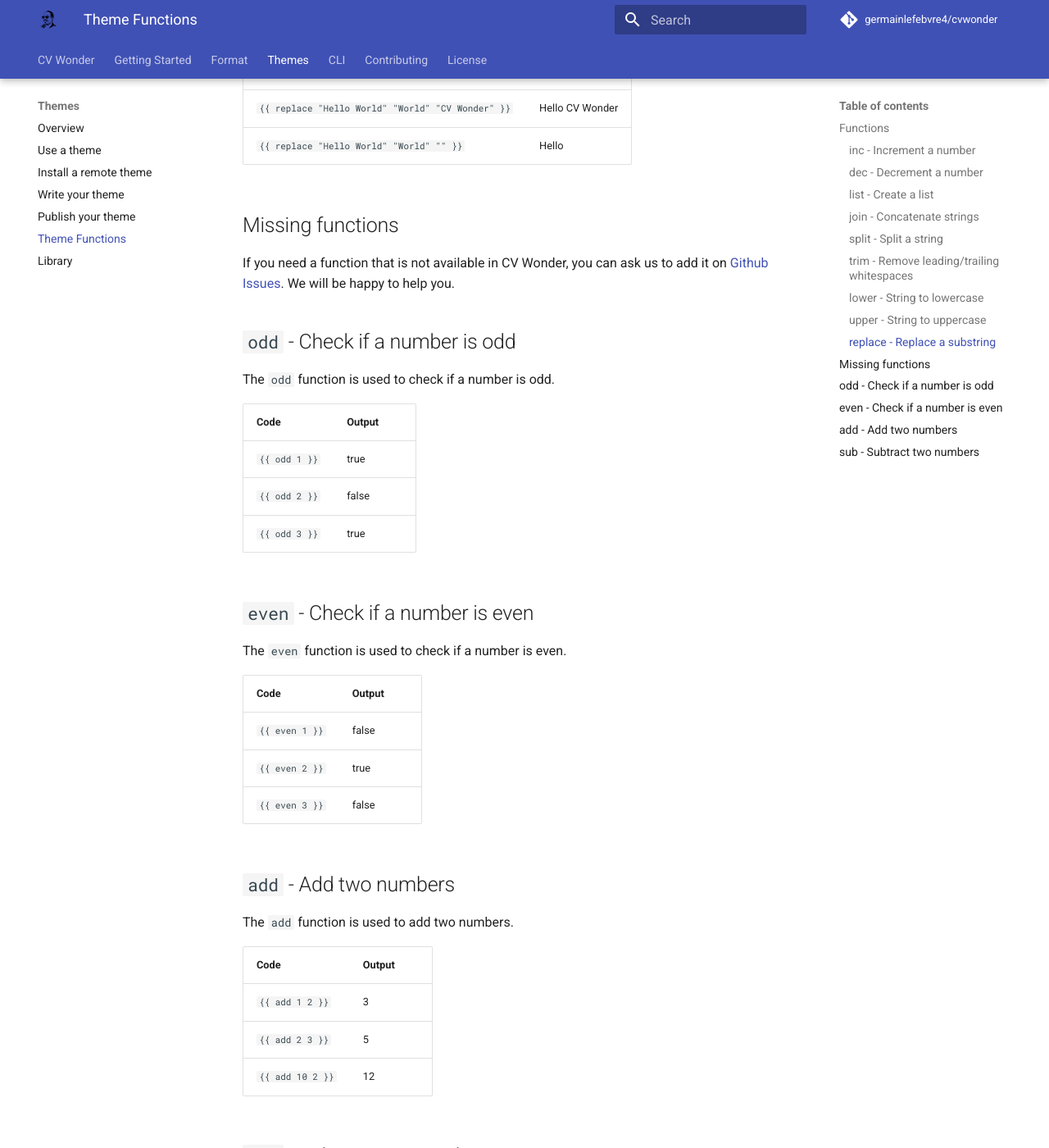
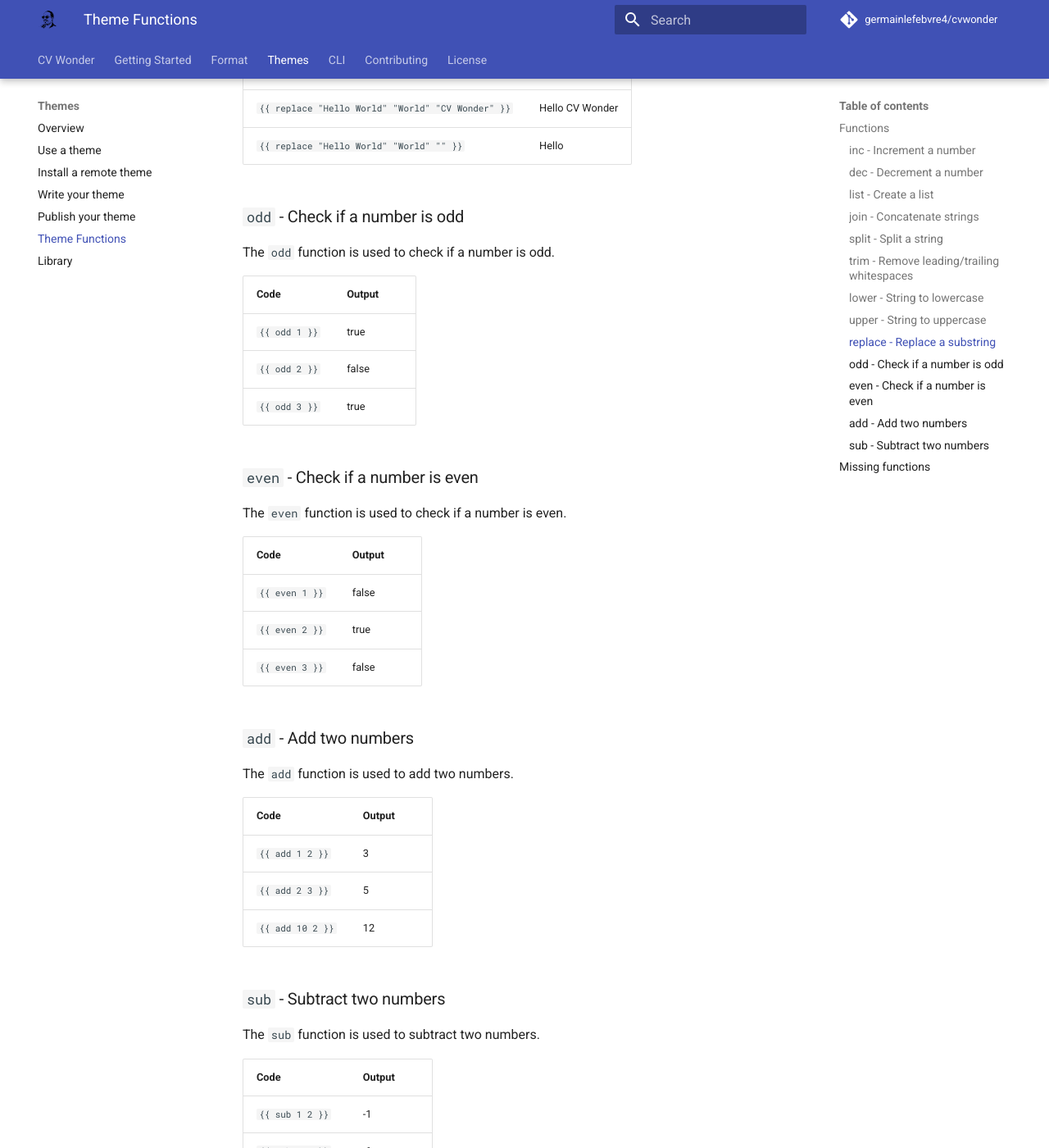
Before and after one commit to germainlefebvre4/cvwonder, an MkDocs documentation site: the page built from docs/readthedocs/themes/functions.md, in a window 1280 px wide and 1400 px high, scrolled down 3244 px. Shown: the whole window at 82% size. Built offline with MkDocs 1.6.1 and Material for MkDocs 9.7.7, drawn with Linux system fonts in a browser that asks for light colours; comment, search, counter and statistics services are not loaded; some of the changed text lies outside the part shown.

Commit message:
docs(themes): Fix toc level in theme functions

```diff
--- a/docs/readthedocs/themes/functions.md
+++ b/docs/readthedocs/themes/functions.md
@@ -103,11 +103,7 @@ The `replace` function is used to replace a substring in a string.
 | `{{ replace "Hello World" "World" "CV Wonder" }}` | Hello CV Wonder |
 | `{{ replace "Hello World" "World" "" }}` | Hello  |
 
-## Missing functions
-
-If you need a function that is not available in CV Wonder, you can ask us to add it on [Github Issues](https://github.com/germainlefebvre4/cvwonder/issues/new?template=feature_request.md&title=Theme%20function%20-%20What%20should%20be%20done). We will be happy to help you.
-
-## `odd` - Check if a number is odd
+### `odd` - Check if a number is odd
 
 The `odd` function is used to check if a number is odd.
 
@@ -117,7 +113,7 @@ The `odd` function is used to check if a number is odd.
 | `{{ odd 2 }}` | false |
 | `{{ odd 3 }}` | true |
 
-## `even` - Check if a number is even
+### `even` - Check if a number is even
 
 The `even` function is used to check if a number is even.
 
@@ -127,7 +123,7 @@ The `even` function is used to check if a number is even.
 | `{{ even 2 }}` | true |
 | `{{ even 3 }}` | false |
 
-## `add` - Add two numbers
+### `add` - Add two numbers
 
 The `add` function is used to add two numbers.
 
@@ -137,7 +133,7 @@ The `add` function is used to add two numbers.
 | `{{ add 2 3 }}` | 5 |
 | `{{ add 10 2 }}` | 12 |
 
-## `sub` - Subtract two numbers
+### `sub` - Subtract two numbers
 
 The `sub` function is used to subtract two numbers.
 
@@ -146,3 +142,7 @@ The `sub` function is used to subtract two numbers.
 | `{{ sub 1 2 }}` | -1 |
 | `{{ sub 2 3 }}` | -1 |
 | `{{ sub 10 2 }}` | 8 |
+
+## Missing functions
+
+If you need a function that is not available in CV Wonder, you can ask us to add it on [Github Issues](https://github.com/germainlefebvre4/cvwonder/issues/new?template=feature_request.md&title=Theme%20function%20-%20What%20should%20be%20done). We will be happy to help you.
```
